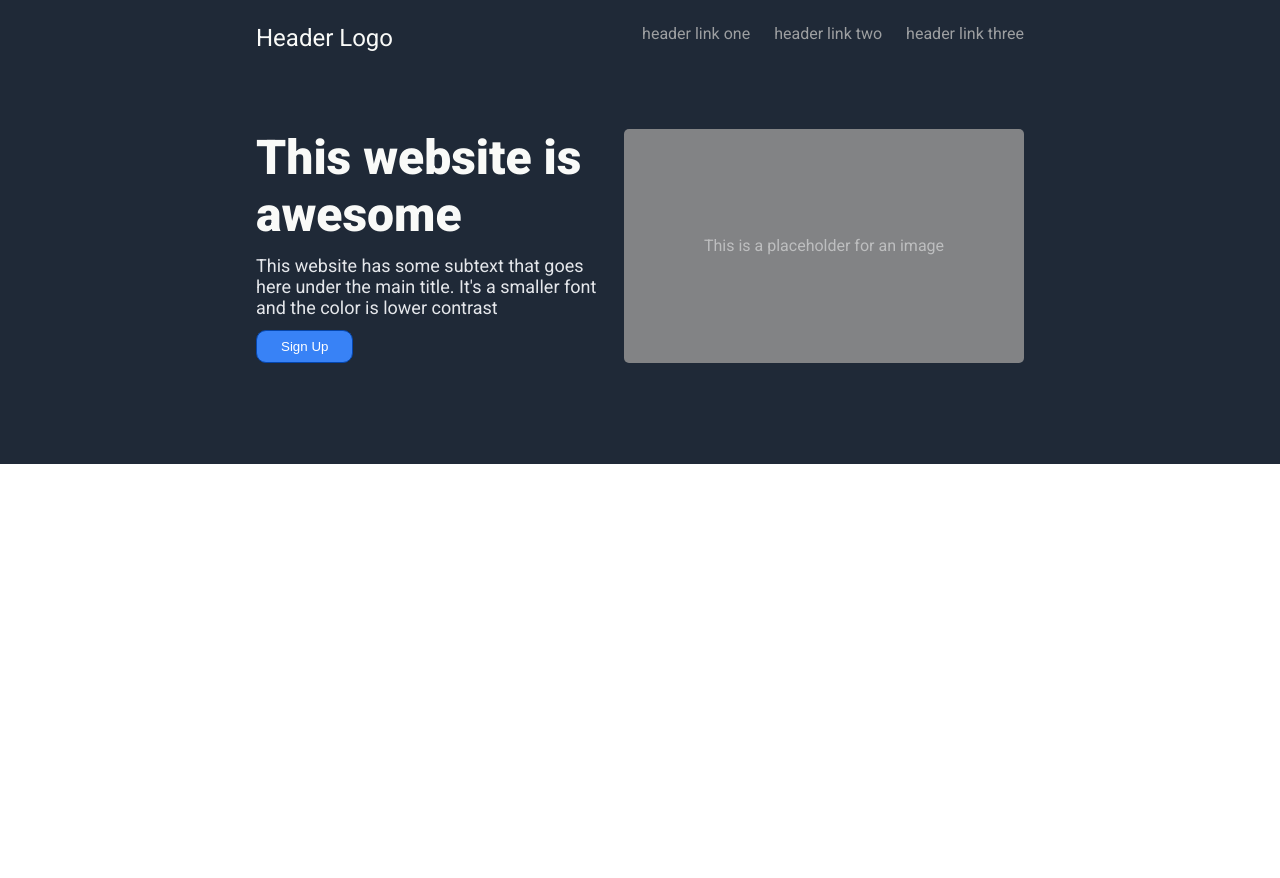
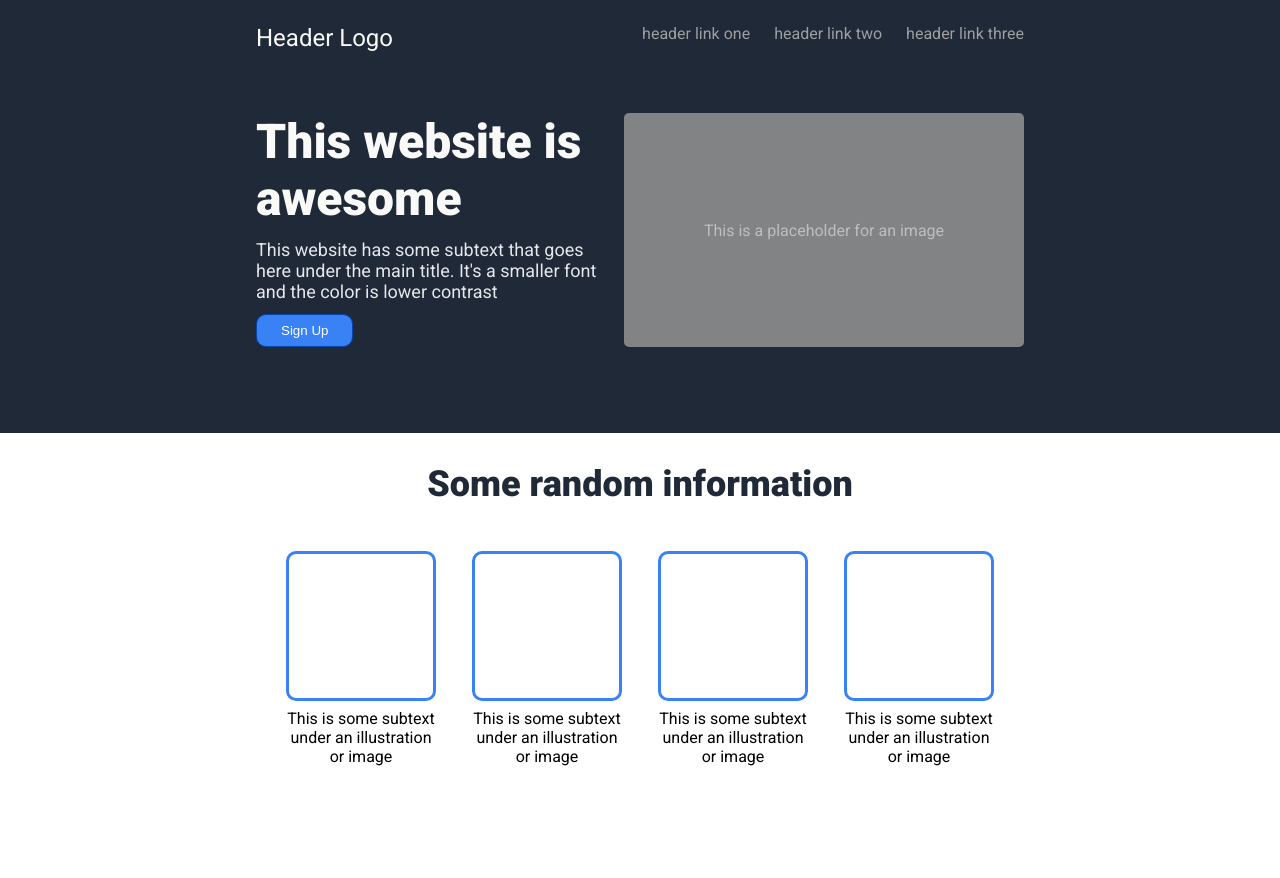
Before and after one commit to Marianss01/landing-page, a plain HTML site: page index.html in a window 1280 px wide. Before the commit the page ends 800 px from the top, so only its background shows below. Drawn offline with Linux system fonts and the light colour scheme.

Commit message:
Create informations section and style it
After the heading, here is the main part
of the page, along with his style and his
flexible distribution over the page

```diff
--- a/index.html
+++ b/index.html
@@ -28,5 +28,26 @@
             </div>
         </div>
     </div>
+    <section class="info-section">
+        <h2>Some random information</h2>
+        <div class="info-container">
+            <div class="info">
+                <div class="info-image"></div>
+                <p>This is some subtext under an illustration or image</p>
+            </div>
+            <div class="info">
+                <div class="info-image"></div>
+                <p>This is some subtext under an illustration or image</p>
+            </div>
+            <div class="info">
+                <div class="info-image"></div>
+                <p>This is some subtext under an illustration or image</p>
+            </div>
+            <div class="info">
+                <div class="info-image"></div>
+                <p>This is some subtext under an illustration or image</p>
+            </div>
+        </div>
+    </section>
 </body>
 </html>
--- a/style.css
+++ b/style.css
@@ -27,7 +27,7 @@
 .lower-header {
     display: flex;
     justify-content: space-between;
-    margin-bottom: 10%;
+    margin-bottom: 8%;
     gap: 24px;
 }
 
@@ -85,3 +85,45 @@
     max-height: 250px;
     flex: 0 0 400px;
 }
+
+.info-section {
+    flex: 1;
+    display: flex;
+    flex-direction: column;
+    align-items: center;
+}
+
+.info-section h2 {
+    font-size: 36px;
+    font-weight: 900;
+    color: #1F2937;
+    gap: 24px;
+}
+
+.info-container {
+    display: flex;
+    justify-content: center;
+    gap: 36px;
+    flex-wrap: wrap;
+    padding: 16px 20% 96px 20%;
+}
+
+.info {
+    display: flex;
+    flex-direction: column;
+    max-width: 150px;
+}
+
+
+.info-image {
+    border: 3px solid #3882F6;
+    box-sizing: border-box;
+    width: auto;
+    height: 150px;
+    border-radius: 10px;
+}
+
+.info p {
+    margin-top: 8px;
+    text-align: center;
+}
```
